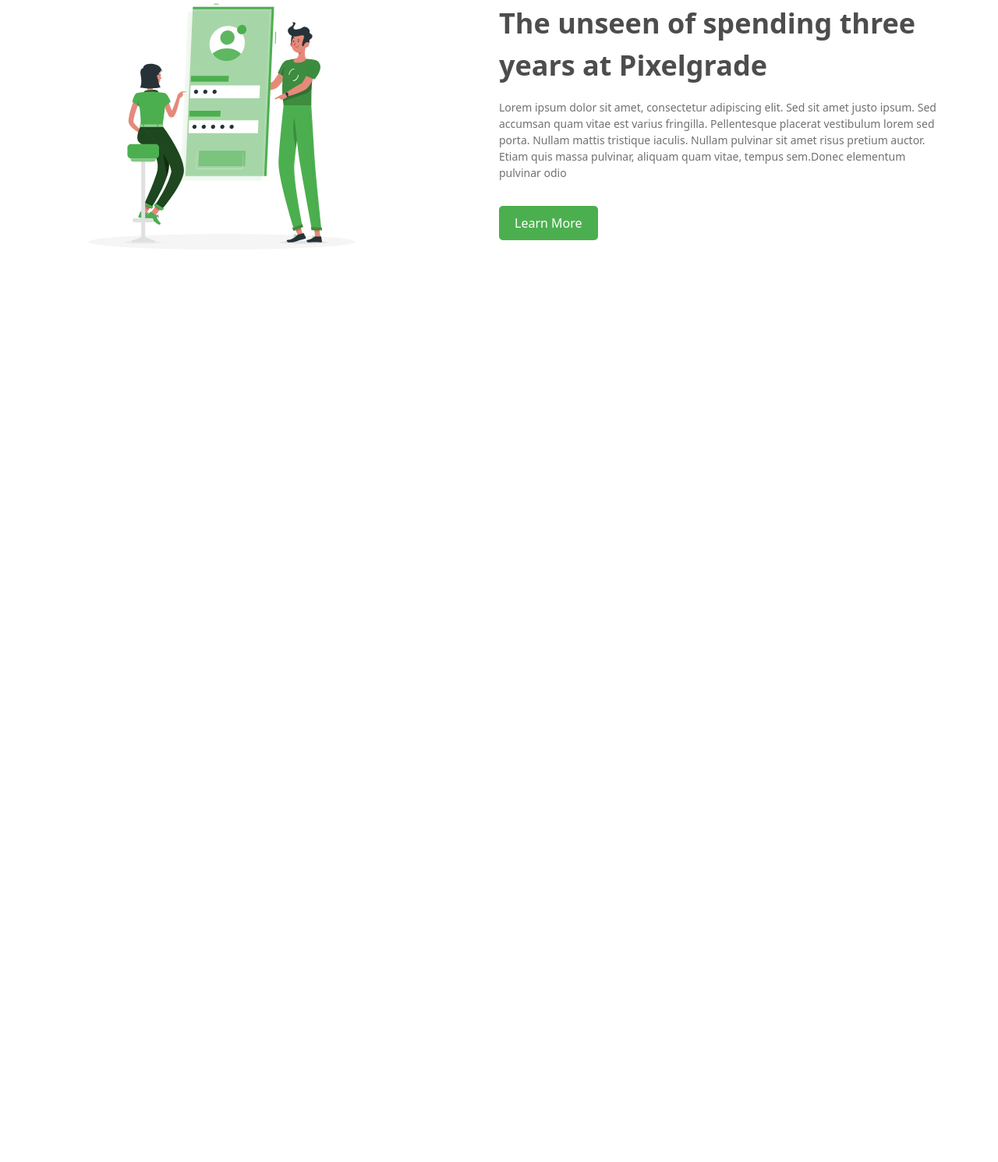
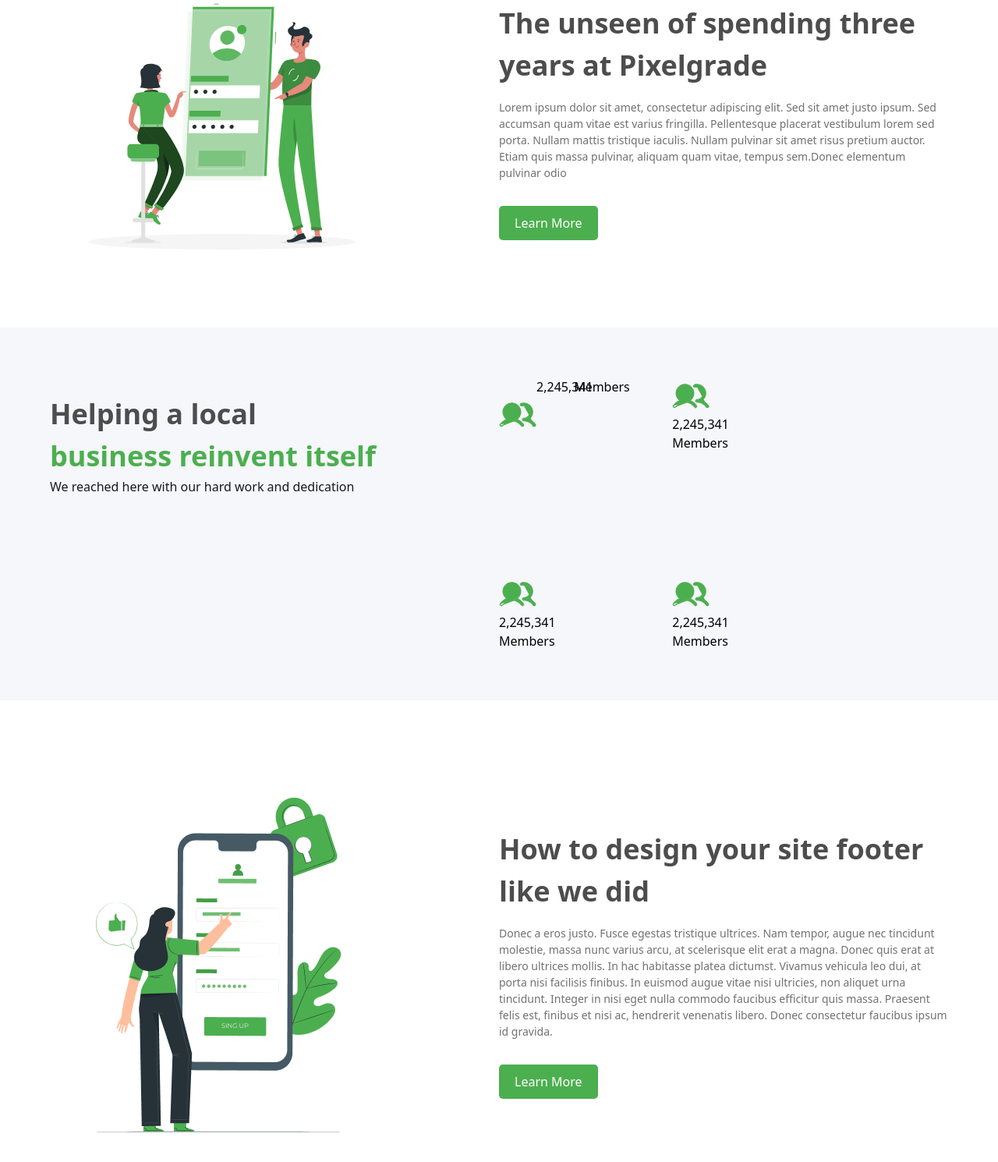
Before and after one commit to Koraboevvv/homework013, a website: page index.html in a window 1280 px wide. Shown: the part 1626-3116 px from the top of the page at 78% size. Before the commit the page ends 2046 px from the top, so only its background shows below. Drawn offline with Linux system fonts and the light colour scheme.

Commit message:
homework012

```diff
--- a/index.html
+++ b/index.html
@@ -101,6 +101,54 @@
                 </div>
             </div>
         </section>
+        <section class="bg-[#F5F7FA]">
+            <div class="container mx-auto">
+                <div class="flex ">
+                    <div class="w-[50%] mt-[84px] mb-[84px]">
+                        <h2 class="font-[600] text-[#4D4D4D] text-[36px]">Helping a local </h2>
+                        <h2 class="font-[600] text-[#4CAF4F] text-[36px]">business reinvent itself</h2>
+                        <p class="text-[#18191F] text-[16px]">We reached here with our hard work and dedication</p>
+                    </div>
+                    <div class="grid grid-cols-2 gap-[30px]">
+                        <div class="w-[50%] mt-[64px] mb-[64px] flex ">
+                            <img  class="w-[50%]" src="./src/assets/Icon (4).svg" alt="">
+                            <h3 class="w-[50%]">2,245,341</h3>
+                            <p class="">Members</p>
+                        </div>
+                        <div class="w-[50%] mt-[64px] mb-[64px] ">
+                            <img src="./src/assets/Icon (4).svg" alt="">
+                            <h3>2,245,341</h3>
+                            <p>Members</p>
+                        </div>
+                        <div class="w-[50%] mt-[64px] mb-[64px] ">
+                            <img src="./src/assets/Icon (4).svg" alt="">
+                            <h3>2,245,341</h3>
+                            <p>Members</p>
+                        </div>
+                        <div class="w-[50%] mt-[64px] mb-[64px] ">
+                            <img src="./src/assets/Icon (4).svg" alt="">
+                            <h3>2,245,341</h3>
+                            <p>Members</p>
+                        </div>
+                    </div>
+                </div>
+            </div>
+        </section>
+
+        <section class="container mx-auto">
+            <div class="mt-[120px]">
+                <div class="flex items-center mb-[48px]">
+                    <div class="w-[50%]">
+                        <img src="./src/assets/pana.png" alt="">
+                    </div>
+                    <div class="w-[50%]">
+                        <h2 class="text-[#4D4D4D] font-[600] text-[36px] mb-[16px]">How to design your site footer like we did</h2>
+                        <p class="mb-[32px] text-[#717171] text-[14px]">Donec a eros justo. Fusce egestas tristique ultrices. Nam tempor, augue nec tincidunt molestie, massa nunc varius arcu, at scelerisque elit erat a magna. Donec quis erat at libero ultrices mollis. In hac habitasse platea dictumst. Vivamus vehicula leo dui, at porta nisi facilisis finibus. In euismod augue vitae nisi ultricies, non aliquet urna tincidunt. Integer in nisi eget nulla commodo faucibus efficitur quis massa. Praesent felis est, finibus et nisi ac, hendrerit venenatis libero. Donec consectetur faucibus ipsum id gravida.</p>
+                        <button class="text-white px-5 py-2.5 bg-primary rounded-[5px] cursor-pointer">Learn More</button>
+                    </div>
+                </div>
+            </div>
+        </section>
     </main>
 </body>
 </html>
```
Also changed, not shown: src/assets/1.svg (added), src/assets/2.svg (added), src/assets/3.svg (added), src/assets/4.svg (added), src/assets/Icon (4).svg (added), src/assets/Icon (5).svg (added), src/assets/Icon (6).svg (added), src/assets/Icon (7).svg (added), src/assets/pana.png (added), src/output.css.
